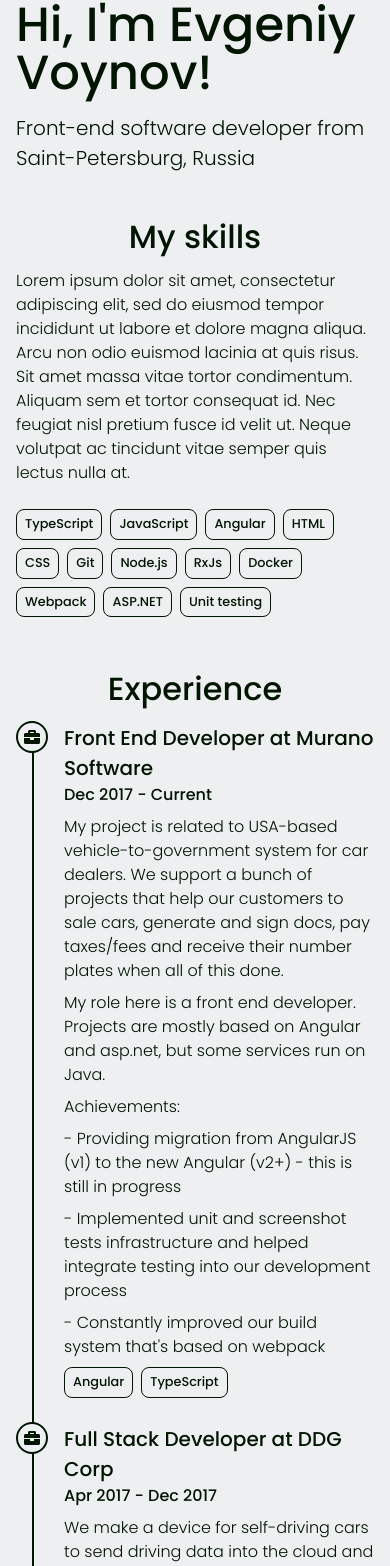
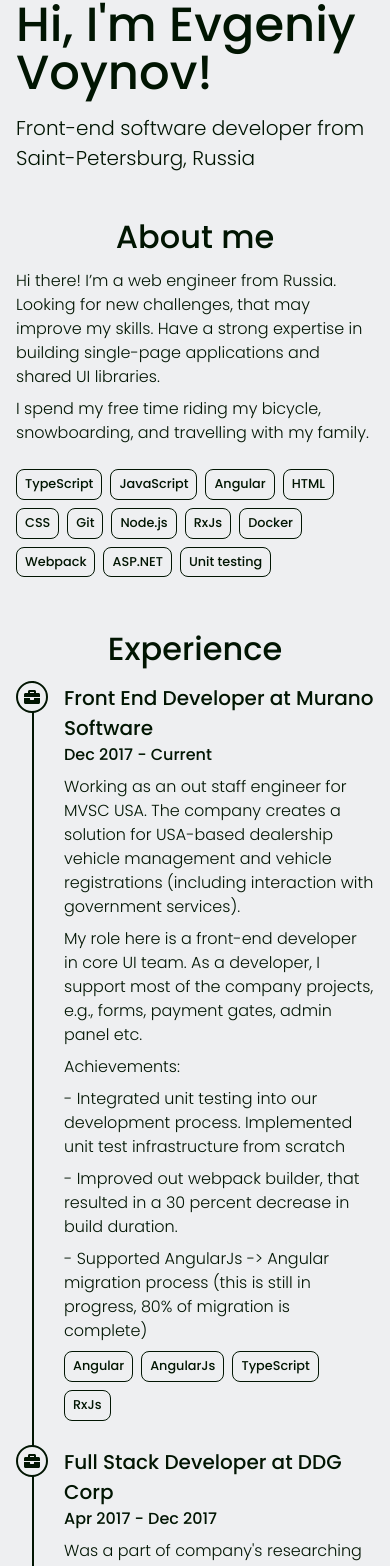
Before and after one commit to eJuke/eJuke.github.io, a React (Create React App) app: page /contacts in a window 390 px wide. Shown: the part 422-1988 px from the top of the page. Built offline with nearby package versions, Linux system fonts and the light colour scheme.

Commit message:
Update site text

```diff
--- a/src/App.tsx
+++ b/src/App.tsx
@@ -4,7 +4,7 @@ import { Header, Theme } from "./components/header/header";
 import { CareerSection } from "./sections/career/career-section";
 import { ContactsSection } from "./sections/contacts/contacts-section";
 import { GreetingSection } from "./sections/greeting/greeting-section";
-import { SkillsSection } from "./sections/skills/skills-section";
+import { AboutMeSection } from "./sections/about-me/about-me-section";
 
 const THEME_STORAGE_KEY = "selectedTheme";
 
@@ -32,7 +32,7 @@ export function App() {
                 setTheme={setTheme}></Header>
             <div className="page-container">
                 <GreetingSection></GreetingSection>
-                <SkillsSection></SkillsSection>
+                <AboutMeSection></AboutMeSection>
                 <CareerSection></CareerSection>
                 <ContactsSection></ContactsSection>
             </div>
--- a/src/components/header/header.tsx
+++ b/src/components/header/header.tsx
@@ -39,9 +39,9 @@ export function Header({
                 <nav className="header_links">
                     <ul>
                         <li className="header_link text-bold">
-                            <a href="#skills"
-                                onClick={(event) => scrollTo(event, "#skills")}>
-                                Skills
+                            <a href="#about-me"
+                                onClick={(event) => scrollTo(event, "#about-me")}>
+                                About me
                             </a>
                         </li>
                         <li className="header_link text-bold">
--- a/src/sections/skills/skills-section.css
+++ b/src/sections/about-me/about-me-section.css
@@ -1,9 +1,13 @@
-.skills_description {
+.about-me_description {
   grid-column-start: 1;
   grid-column-end: 7;
 }
 
-.skills_tags {
+.about-me_description__text {
+  margin-top: 0.5rem;
+}
+
+.about-me_tags {
   padding-top: 3rem;
   grid-column-start: 7;
   grid-column-end: 11;
@@ -11,13 +15,13 @@
 
 @media screen and (max-width: 760px) {
 
-  .skills_description,
-  .skills_tags {
+  .about-me_description,
+  .about-me_tags {
     grid-column-start: 1;
     grid-column-end: 11;
   }
 
-  .skills_tags {
+  .about-me_tags {
     padding-top: 1.5rem;
   }
 }
--- /dev/null
+++ b/src/sections/about-me/about-me-section.tsx
@@ -0,0 +1,35 @@
+import "./about-me-section.css";
+import { Tag } from "../../components/tag/tag"
+
+export function AboutMeSection() {
+
+    const skillsList = [
+        "TypeScript",
+        "JavaScript",
+        "Angular",
+        "HTML",
+        "CSS",
+        "Git",
+        "Node.js",
+        "RxJs",
+        "Docker",
+        "Webpack",
+        "ASP.NET",
+        "Unit testing"
+    ]
+
+    return <div className="about-me section" id="about-me">
+        <div className="wrapper">
+            <div className="grid grid-10">
+                <div className="about-me_description">
+                    <h2>About me</h2>
+                    <p className="about-me_description__text">Hi there! I’m a web engineer from Russia. Looking for new challenges, that may improve my skills. Have a strong expertise in building single-page applications and shared UI libraries.</p>
+                    <p className="about-me_description__text">I spend my free time riding my bicycle, snowboarding, and travelling with my family.</p>
+                </div>
+                <div className="about-me_tags">
+                    {skillsList.map(skill => <Tag key={skill} text={skill}></Tag>)}
+                </div>
+            </div>
+        </div>
+    </div>
+}
--- a/src/sections/career/career-section.tsx
+++ b/src/sections/career/career-section.tsx
@@ -9,14 +9,14 @@ export function CareerSection() {
             position: "Front End Developer",
             timings: "Dec 2017 - Current",
             descriptionParagraphs: [
-                "My project is related to USA-based vehicle-to-government system for car dealers. We support a bunch of projects that help our customers to sale cars, generate and sign docs, pay taxes/fees and receive their number plates when all of this done.",
-                "My role here is a front end developer. Projects are mostly based on Angular and asp.net, but some services run on Java.",
+                "Working as an out staff engineer for MVSC USA. The company creates a solution for USA-based dealership vehicle management and vehicle registrations (including interaction with government services).",
+                "My role here is a front-end developer in core UI team. As a developer, I support most of the company projects, e.g., forms, payment gates, admin panel etc.",
                 "Achievements:",
-                "- Providing migration from AngularJS (v1) to the new Angular (v2+) - this is still in progress",
-                "- Implemented unit and screenshot tests infrastructure and helped integrate testing into our development process",
-                "- Constantly improved our build system that's based on webpack",
+                "- Integrated unit testing into our development process. Implemented unit test infrastructure from scratch",
+                "- Improved out webpack builder, that resulted in a 30 percent decrease in build duration.",
+                "- Supported AngularJs -> Angular migration process (this is still in progress, 80% of migration is complete)",
             ],
-            skills: ["Angular", "TypeScript"]
+            skills: ["Angular", "AngularJs", "TypeScript", "RxJs"]
         },
         {
             type: HighlightType.JOB_POSITION,
@@ -24,11 +24,11 @@ export function CareerSection() {
             position: "Full Stack Developer",
             timings: "Apr 2017 - Dec 2017",
             descriptionParagraphs: [
-                "We make a device for self-driving cars to send driving data into the cloud and connect to another devices of the same type (kind of a mesh network).",
-                "My main responsibility is a device control server. It's based on ASP.net Core MVC and run in Azure cloud.",
-                "Also some part of my worktime is dedicated to Node.js API server that's used to collect IoT vehicle data via message broker (MQTT)",
+                "Was a part of company's researching team. As a team, we developed IoT devices for vehicles (areas: vehicle self-check, mesh network communication between self-driving vehicles).",
+                "Most of the time I supported core control server for our devices - managed both front-end and back-end parts. Also, I was involved in a message server development, that received and handled messages from MQTT broker.",
+                "During my free time, I helped my teammates with UI part (AngularJs) on their side project - GPS tracking system for boats.",
             ],
-            skills: ["Javascript", "C#", "ASP.NET", "jQuery", "Node.js", "MQTT", "Azure"]
+            skills: ["Javascript", "C#", "ASP.NET", "jQuery", "Node.js", "MQTT", "Azure", "AngularJs"]
         },
         {
             type: HighlightType.JOB_POSITION,
@@ -36,7 +36,8 @@ export function CareerSection() {
             position: "Front End Developer",
             timings: "Jun 2016 - Jan 2017",
             descriptionParagraphs: [
-                "Lorem ipsum dolor sit amet, consectetur adipiscing elit, sed do eiusmod tempor incididunt ut labore et dolore magna aliqua. Arcu non odio euismod lacinia at quis risus. Sit amet massa vitae tortor condimentum.",
+                "This is a small web agency in Saint-Petersburg. As a team member, I supported UI part of the site development process: created new markup, supported current projects, was involved into design discussions.",
+                "Technology stack: mostly HTML & CSS (with preprocessors - Pug, Sass, Less), also created some simple components with JavaScript and jQuery.",
             ],
             skills: ["Javascript", "jQuery", "HTML", "CSS", "Bootstrap"]
         },
@@ -46,7 +47,7 @@ export function CareerSection() {
             position: "Student",
             timings: "Sep 2013 - Feb 2019",
             descriptionParagraphs: [
-                "Lorem ipsum dolor sit amet, consectetur adipiscing elit, sed do eiusmod tempor incididunt ut labore et dolore magna aliqua. Arcu non odio euismod lacinia at quis risus. Sit amet massa vitae tortor condimentum.",
+                "Spent 6 years to master my CS specialty: \"Information security\". Paid more attention to software development courses during my university years.",
             ],
         }
     ]
--- a/src/sections/contacts/contacts-section.tsx
+++ b/src/sections/contacts/contacts-section.tsx
@@ -18,7 +18,7 @@ export function ContactsSection() {
         <div className="wrapper">
             <div className="grid grid-10">
                 <div className="contacts_title">
-                    <h2>Feel free to reach me out</h2>
+                    <h2>Feel free to contact me</h2>
                 </div>
                 <div className="contacts_list">
                     <ul className="contacts_contact-list">
--- a/src/sections/skills/skills-section.tsx
+++ /dev/null
@@ -1,34 +0,0 @@
-import "./skills-section.css";
-import { Tag } from "../../components/tag/tag"
-
-export function SkillsSection() {
-
-    const skillsList = [
-        "TypeScript",
-        "JavaScript",
-        "Angular",
-        "HTML",
-        "CSS",
-        "Git",
-        "Node.js",
-        "RxJs",
-        "Docker",
-        "Webpack",
-        "ASP.NET",
-        "Unit testing"
-    ]
-
-    return <div className="skills section" id="skills">
-        <div className="wrapper">
-            <div className="grid grid-10">
-                <div className="skills_description">
-                    <h2>My skills</h2>
-                    <p>Lorem ipsum dolor sit amet, consectetur adipiscing elit, sed do eiusmod tempor incididunt ut labore et dolore magna aliqua. Arcu non odio euismod lacinia at quis risus. Sit amet massa vitae tortor condimentum. Aliquam sem et tortor consequat id. Nec feugiat nisl pretium fusce id velit ut. Neque volutpat ac tincidunt vitae semper quis lectus nulla at.</p>
-                </div>
-                <div className="skills_tags">
-                    {skillsList.map(skill => <Tag key={skill} text={skill}></Tag>)}
-                </div>
-            </div>
-        </div>
-    </div>
-}
```
